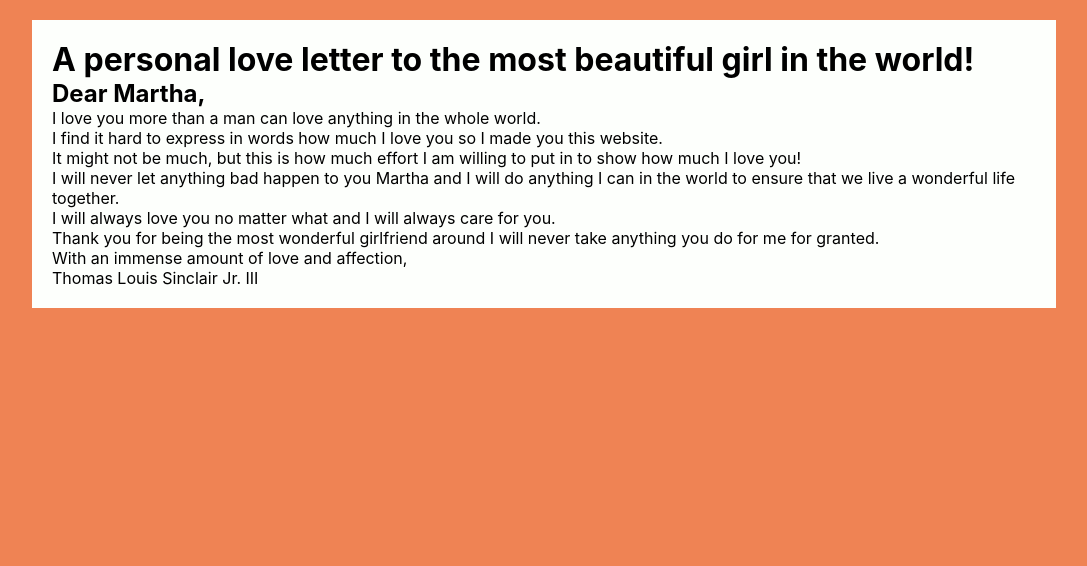
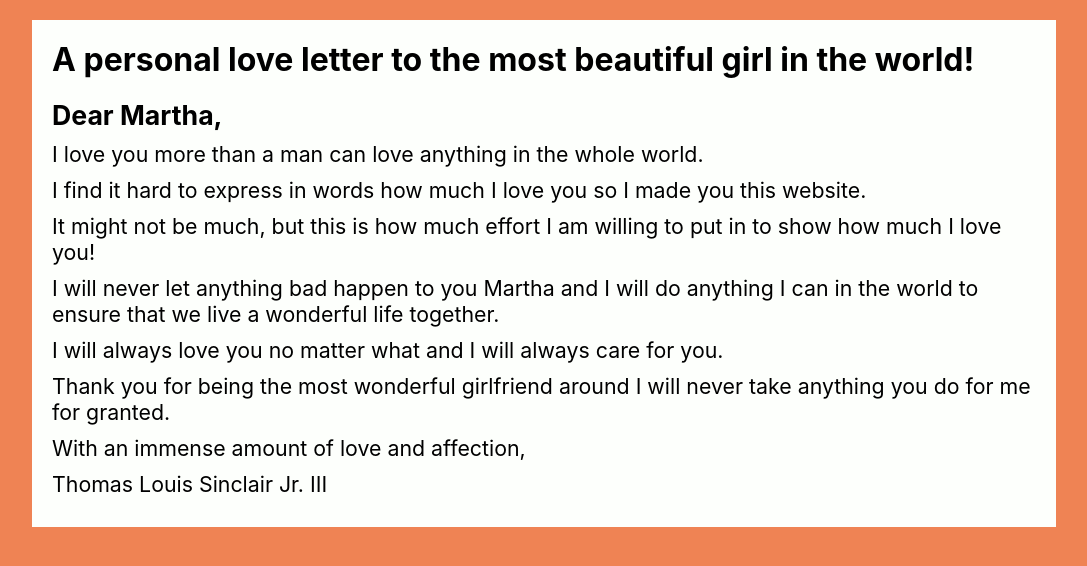
Before and after one commit to TommyPhelps/Tommy-Loves-Martha, a plain HTML site: page index.html in a window 1280 px wide. Shown: the whole page, without its empty margins (96-1183 px from the left). Drawn offline with Linux system fonts and the light colour scheme.

Commit message:
Change font sizes and increase padding

```diff
--- a/styles.css
+++ b/styles.css
@@ -2,6 +2,7 @@
     margin: 0;
     padding: 0;
     font-family: -apple-system, BlinkMacSystemFont, "Segoe UI", Roboto, Helvetica, Arial, sans-serif, "Apple Color Emoji", "Segoe UI Emoji", "Segoe UI Symbol";
+    font-size: 16pt;
 }
 
 body {
@@ -15,3 +16,17 @@ body > div {
     padding: 20px;
     background-color: #FDFFFC;
 }
+
+h1 {
+    padding-bottom: 20px;
+    font-size: 24pt;
+}
+
+h2 {
+    font-size: 20pt;
+    padding-bottom: 10px;
+}
+
+p {
+    padding-bottom: 10px;
+}
```
